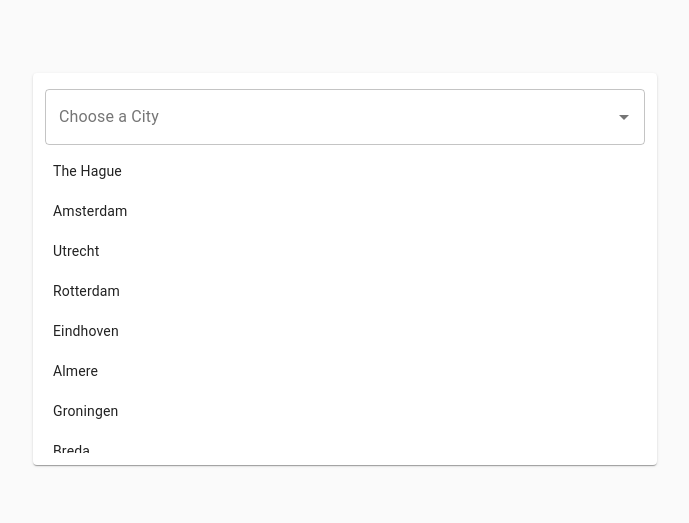
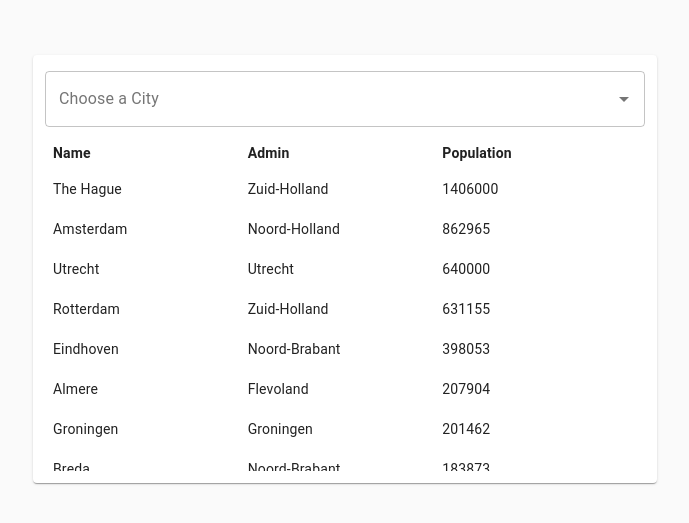
Before and after one commit to iding-ir/hatch, a React (Create React App) app: page / in a window 1280 px wide. Shown: the part 131-654 px from the top of the page, without its empty margins (295-984 px from the left). Built offline with nearby package versions, Linux system fonts and the light colour scheme.

Commit message:
Add more table fields

```diff
--- a/src/components/Table/Table.tsx
+++ b/src/components/Table/Table.tsx
@@ -8,6 +8,7 @@ import {
   TABLE_ROW_HEIGHT,
 } from "../../constants/config";
 import { IRow, ICities } from "../../types";
+import { TableRow } from "./TableRow";
 
 interface IProps {
   cities: ICities;
@@ -18,16 +19,28 @@ export const Table = (props: IProps) => {
   const classes = useStyles();
 
   const Row = ({ index, style }: IRow) => {
-    const city = cities[index];
+    const { city, admin_name, population } = cities[index];
+    const fields = [city, admin_name, population];
 
     return (
-      <div style={style} key={index} className={classes.row}>
-        {city?.city}
-      </div>
+      <TableRow
+        fields={fields}
+        style={style}
+        key={index}
+        className={classes.row}
+      />
     );
   };
 
+  const fields = ["Name", "Admin", "Population"];
+
   return (
+    <>
+      <TableRow
+        fields={fields}
+        className={`${classes.row} ${classes.header}`}
+      />
+
       <List
         width={TABLE_WIDTH}
         height={TABLE_HEIGHT}
@@ -37,5 +50,6 @@ export const Table = (props: IProps) => {
       >
         {Row}
       </List>
+    </>
   );
 };
--- /dev/null
+++ b/src/components/Table/TableCells.tsx
@@ -0,0 +1,13 @@
+import React from "react";
+
+interface IProps {
+  fields: string[];
+}
+
+export const TableCells = (props: IProps) => {
+  const { fields } = props;
+
+  const render = () => fields.map((field: string) => <div>{field}</div>);
+
+  return <>{render()}</>;
+};
--- /dev/null
+++ b/src/components/Table/TableRow.tsx
@@ -0,0 +1,21 @@
+import React, { CSSProperties } from "react";
+
+import { TableCells } from "./TableCells";
+
+interface IProps {
+  fields: string[];
+  className: string;
+  key?: number;
+  style?: CSSProperties;
+}
+
+export const TableRow = (props: IProps) => {
+  const { fields, className, key, style } = props;
+  const rowProps = { className, key, style };
+
+  return (
+    <div {...rowProps}>
+      <TableCells fields={fields} />
+    </div>
+  );
+};
--- a/src/components/Table/index.ts
+++ b/src/components/Table/index.ts
@@ -1 +1,3 @@
 export * from "./Table";
+export * from "./TableRow";
+export * from "./TableCells";
--- a/src/components/Table/styles.ts
+++ b/src/components/Table/styles.ts
@@ -3,8 +3,16 @@ import { makeStyles, Theme, createStyles } from "@material-ui/core/styles";
 export const useStyles = makeStyles((theme: Theme) =>
   createStyles({
     table: {},
+    header: {
+      fontWeight: "bold",
+    },
     row: {
+      display: "flex",
       padding: theme.spacing(1),
+
+      "& > div": {
+        width: "33.33%",
+      },
     },
   })
 );
--- a/src/index.css
+++ b/src/index.css
@@ -4,3 +4,21 @@ body,
   width: 100%;
   height: 100%;
 }
+
+* {
+  scrollbar-color: #c6c9c9 #ededed;
+  scrollbar-width: thin;
+}
+
+* ::-webkit-scrollbar {
+  width: 0.5rem;
+}
+
+* ::-webkit-scrollbar-track {
+  background: #ededed;
+}
+
+* ::-webkit-scrollbar-thumb {
+  border-radius: 0.25rem;
+  background: #c6c9c9;
+}
```
Lines whose indentation alone changed are shown as unchanged.
